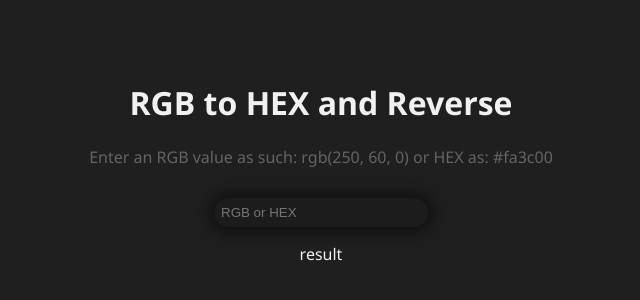
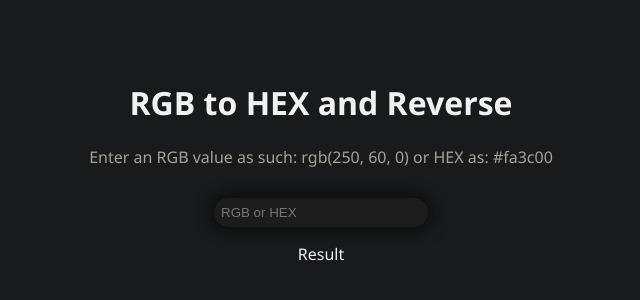
Before and after one commit to SeezoCode/RGB-to-Hex, a plain HTML site: page index.html in a window 1280 px wide. Shown: the part 112-412 px from the top of the page, without its empty margins (319-959 px from the left). Drawn offline with nearby package versions, Linux system fonts and the light colour scheme.

Commit message:
Enhanced colors

```diff
--- a/index.html
+++ b/index.html
@@ -26,11 +26,11 @@
         }
     </style>
 </head>
-<body style="font-family: 'Segoe UI', Tahoma, Geneva, Verdana, sans-serif; text-align: center; background: rgb(31,31,31); color: rgb(241,241,241);" class="vertical-center">
+<body style="font-family: 'Segoe UI', Tahoma, Geneva, Verdana, sans-serif; text-align: center; background: rgb(24,26,27); color: rgb(241,241,241);" class="vertical-center">
     <h1>RGB to HEX and Reverse</h1>
 
     <div id="handler">
-        <p style="color: #646464; margin-bottom: 30px">Enter an RGB value as such: rgb(250, 60, 0) or HEX as: #fa3c00</p>
+        <p style="color: rgb(169,161,150); margin-bottom: 30px">Enter an RGB value as such: rgb(250, 60, 0) or HEX as: #fa3c00</p>
         <input type="text" autocomplete="off" autocorrect="off" autocapitalize="off" spellcheck="false" v-model="input" v-on:keyup='match' id="inp" placeholder="RGB or HEX">
         <!-- <button v-on:click="match">Reverse Message</button> -->
         <p>{{ message }}</p>
--- a/index.js
+++ b/index.js
@@ -1,7 +1,7 @@
 const EventHandling = {
     data() {
         return {
-            message: 'result',
+            message: 'Result',
             input: ''
         }
     },
```
